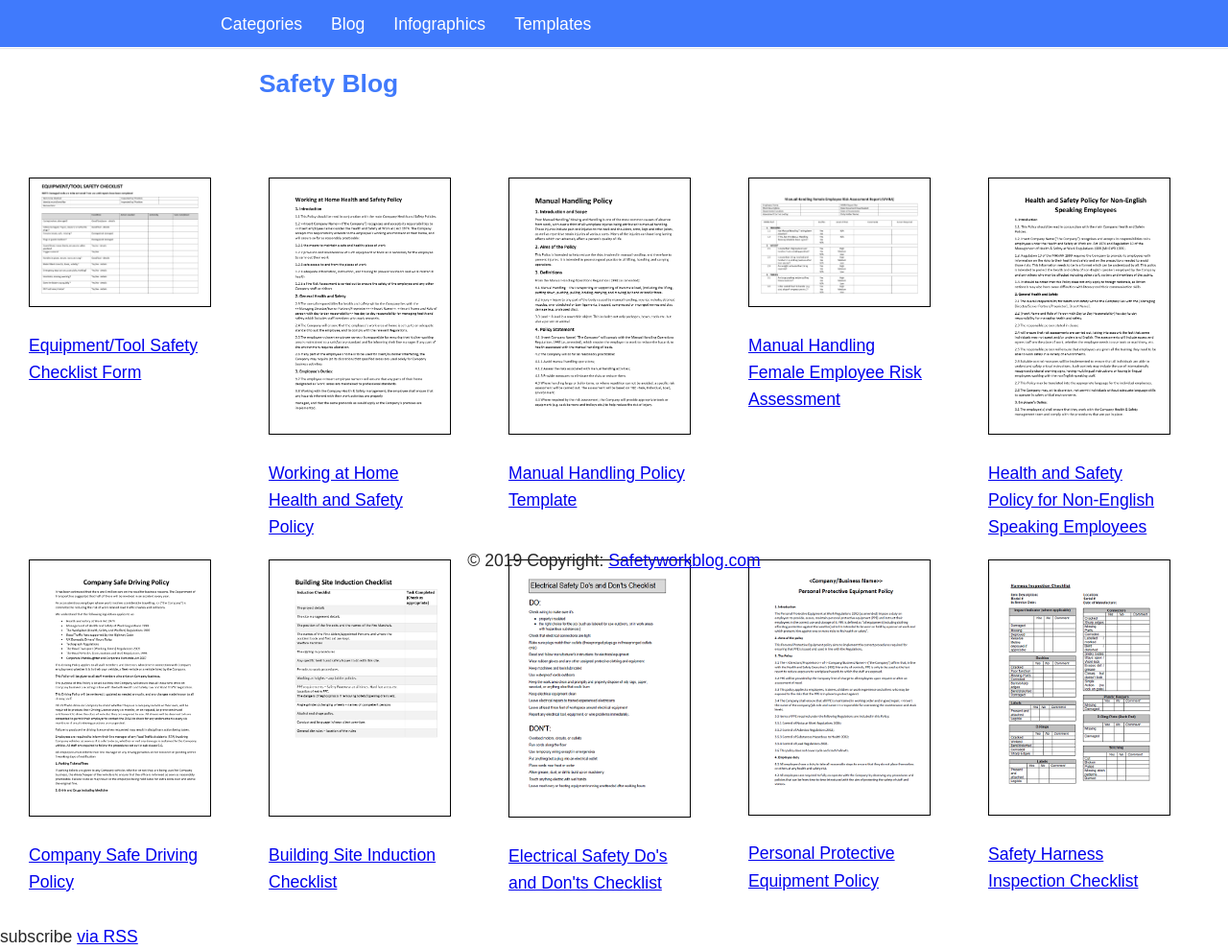
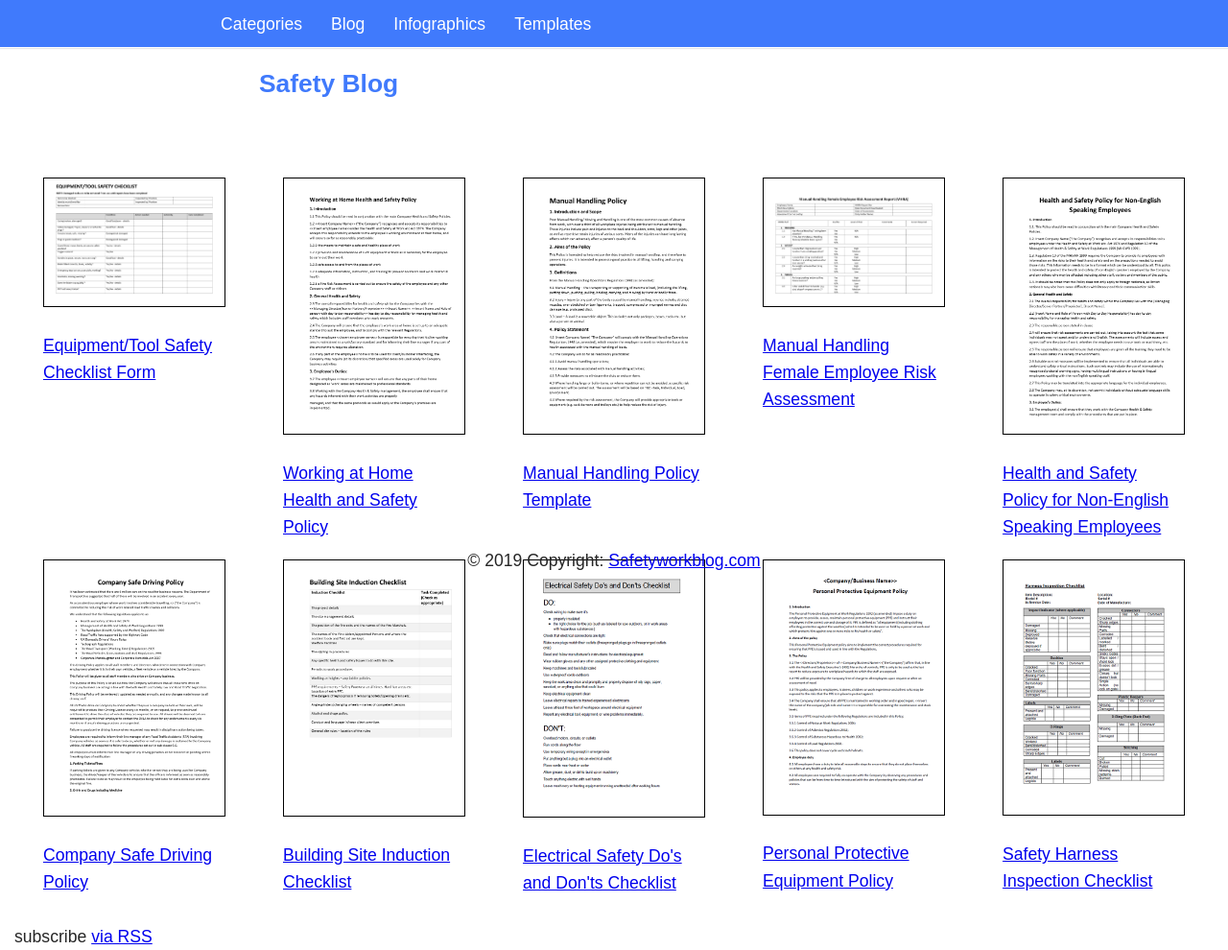
Before and after one commit to Flaaim/safe, a Jekyll site: the page built from templates.html, in a window 1280 px wide and 990 px high. Shown: the whole window at 96% size. Built offline with Jekyll 4.4.1, drawn with Linux system fonts in a browser that asks for light colours; some web fonts are replaced.

Commit message:
Update template.scss

```diff
--- a/_sass/template.scss
+++ b/_sass/template.scss
@@ -7,6 +7,9 @@
   display: grid;
   grid-template-columns: repeat(auto-fill, 250px);
   height:355px;
+  padding: 0 15px;
+  max-width: 1500px;
+  margin: 0 auto;
 }
 .box {
   color: #fff;
```
